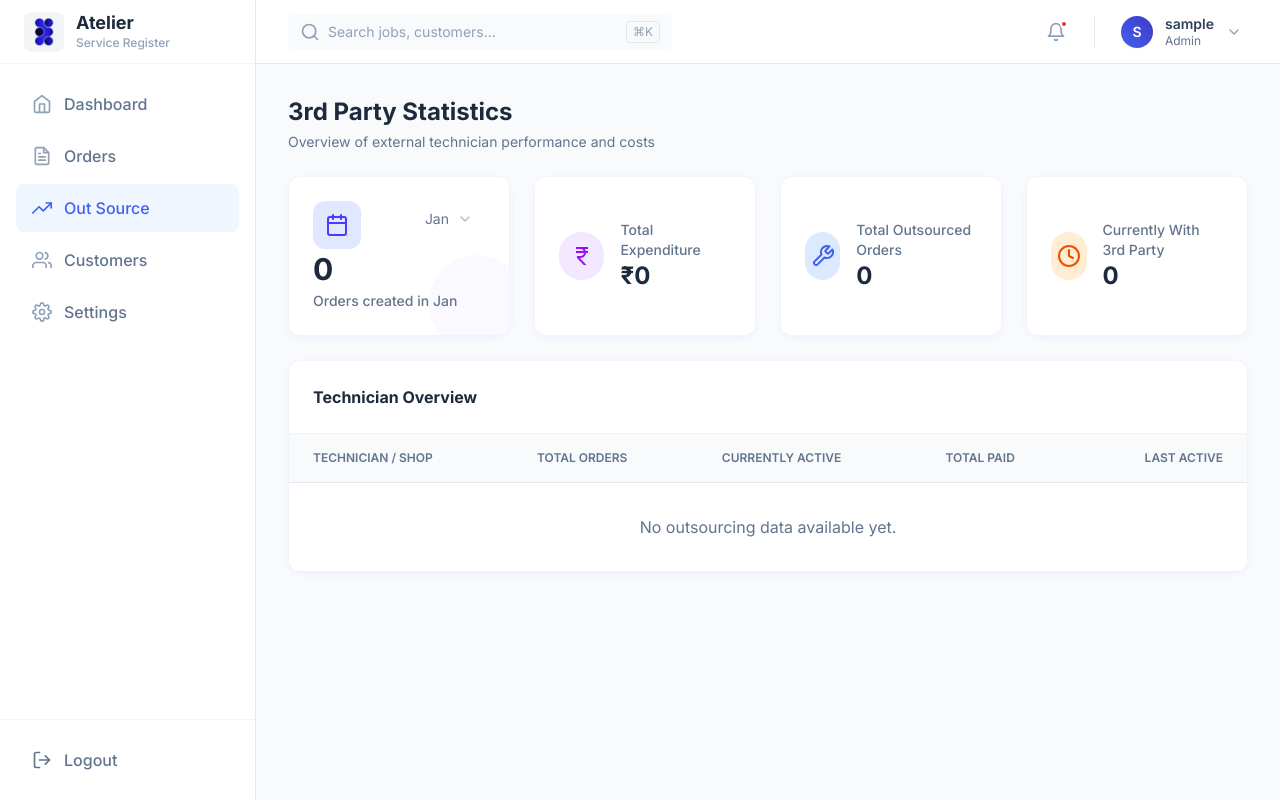
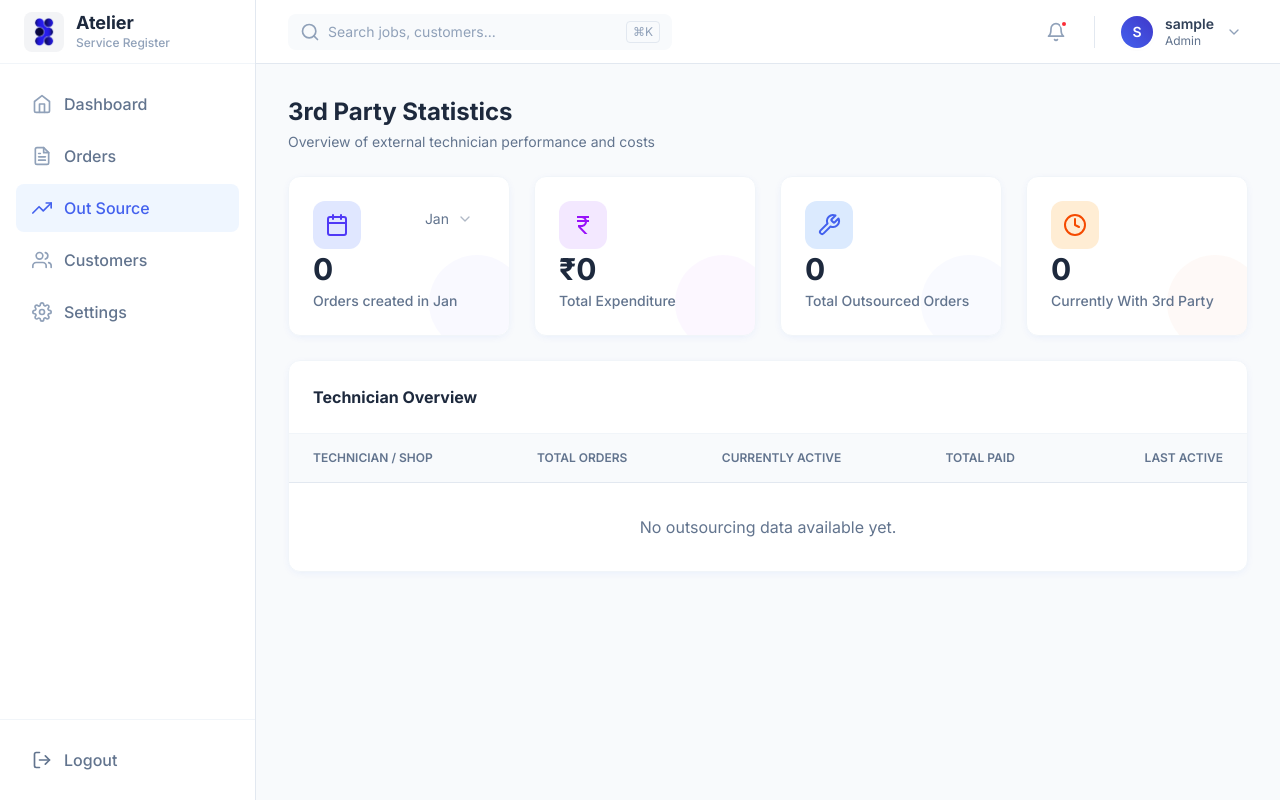
Before and after one commit to Atelier-Creation/Atelier-Service-Register, a React (Vite) app: page /3rd-party-stats in a window 1280 px wide. Built offline with nearby package versions, Linux system fonts and the light colour scheme; sample sign-in values are in the browser's storage.

Commit message:
stat card design fixed

```diff
--- /dev/null
+++ b/src/components/ui/StatCard.jsx
@@ -0,0 +1,33 @@
+import { FiArrowRight } from 'react-icons/fi';
+
+const StatCard = ({
+    value,
+    label,
+    icon: Icon,
+    color = "bg-blue-100 text-blue-600",
+    decorationColor = "text-blue-600",
+    onClick,
+    className = ""
+}) => {
+    return (
+        <div className={`card p-6 flex flex-col justify-between h-40 relative overflow-hidden group ${className}`}>
+            <div className="flex justify-between items-start z-10">
+                <div className={`p-3 rounded-xl ${color}`}>
+                    <Icon className="w-6 h-6" />
+                </div>
+                {onClick && (
+                    <button onClick={onClick} className="text-slate-300 hover:text-slate-500 transition-colors">
+                        <FiArrowRight className="w-5 h-5" />
+                    </button>
+                )}
+            </div>
+            <div className="z-10">
+                <h3 className="text-3xl font-bold text-slate-800 mb-1">{value}</h3>
+                <p className="text-slate-500 text-sm font-medium">{label}</p>
+            </div>
+            <div className={`absolute -right-4 -bottom-4 w-24 h-24 bg-current opacity-[0.03] rounded-full group-hover:scale-150 transition-transform duration-500 pointer-events-none ${decorationColor}`}></div>
+        </div>
+    );
+};
+
+export default StatCard;
--- a/src/pages/Dashboard.jsx
+++ b/src/pages/Dashboard.jsx
@@ -7,6 +7,7 @@ import {
     PieChart, Pie, Cell, Legend
 } from 'recharts';
 import Select from '../components/ui/Select';
+import StatCard from '../components/ui/StatCard';
 
 import { useState } from 'react';
 
@@ -67,6 +68,7 @@ const Dashboard = () => {
             label: 'Number of orders',
             icon: FiFileText,
             color: 'bg-blue-100 text-blue-600',
+            decorationColor: 'text-blue-600',
         },
         {
             title: 'Active Customers',
@@ -74,6 +76,7 @@ const Dashboard = () => {
             label: 'Registered customers',
             icon: FiUsers,
             color: 'bg-indigo-100 text-indigo-600',
+            decorationColor: 'text-indigo-600',
         },
         {
             title: 'Ready to Deliver',
@@ -81,6 +84,7 @@ const Dashboard = () => {
             label: 'Available for pickup',
             icon: FiBox,
             color: 'bg-emerald-100 text-emerald-600',
+            decorationColor: 'text-emerald-600',
         },
         {
             title: 'Total Revenue',
@@ -88,6 +92,7 @@ const Dashboard = () => {
             label: 'Revenue generated',
             icon: FiDollarSign,
             color: 'bg-amber-100 text-amber-600',
+            decorationColor: 'text-amber-600',
         },
     ];
 
@@ -117,21 +122,10 @@ const Dashboard = () => {
                 {statCards
                     .filter(stat => user?.role === 'admin' || !['Total Revenue'].includes(stat.title))
                     .map((stat, index) => (
-                        <div key={index} className="card p-6 flex flex-col justify-between h-40 relative overflow-hidden group">
-                            <div className="flex justify-between items-start">
-                                <div className={`p-3 rounded-xl ${stat.color}`}>
-                                    <stat.icon className="w-6 h-6" />
-                                </div>
-                                <button className="text-slate-300 hover:text-slate-500 transition-colors">
-                                    <FiArrowRight className="w-5 h-5" />
-                                </button>
-                            </div>
-                            <div>
-                                <h3 className="text-3xl font-bold text-slate-800 mb-1">{stat.value}</h3>
-                                <p className="text-slate-500 text-sm font-medium">{stat.label}</p>
-                            </div>
-                            <div className="absolute -right-4 -bottom-4 w-24 h-24 bg-current opacity-[0.03] rounded-full group-hover:scale-150 transition-transform duration-500 text-blue-600"></div>
-                        </div>
+                        <StatCard
+                            key={index}
+                            {...stat}
+                        />
                     ))}
 
                 {/* Monthly Jobs Card (For Technicians) */}
--- a/src/pages/OutsourceStats.jsx
+++ b/src/pages/OutsourceStats.jsx
@@ -3,6 +3,7 @@ import { useJobs } from '../context/JobContext';
 import { FiTrendingUp, FiTool, FiClock, FiExternalLink, FiCalendar } from 'react-icons/fi';
 import { MdOutlineCurrencyRupee } from 'react-icons/md';
 import Select from '../components/ui/Select';
+import StatCard from '../components/ui/StatCard';
 
 const OutsourceStats = () => {
     const { jobs } = useJobs();
@@ -96,37 +97,32 @@ const OutsourceStats = () => {
                 </div>
 
                 {/* Total Expenditure */}
-                <div className="card p-6 flex items-center gap-4">
-                    <div className="w-12 h-12 rounded-full bg-purple-100 flex items-center justify-center text-purple-600">
-                        <MdOutlineCurrencyRupee className="w-6 h-6" />
-                    </div>
-                    <div>
-                        <p className="text-slate-500 text-sm font-medium">Total Expenditure</p>
-                        <h3 className="text-2xl font-bold text-slate-800">₹{totalSpent.toLocaleString()}</h3>
-                    </div>
-                </div>
+                {/* Total Expenditure */}
+                <StatCard
+                    value={`₹${totalSpent.toLocaleString()}`}
+                    label="Total Expenditure"
+                    icon={MdOutlineCurrencyRupee}
+                    color="bg-purple-100 text-purple-600"
+                    decorationColor="text-purple-600"
+                />
 
                 {/* Total Outsourced */}
-                <div className="card p-6 flex items-center gap-4">
-                    <div className="w-12 h-12 rounded-full bg-blue-100 flex items-center justify-center text-[#4361ee]">
-                        <FiTool className="w-6 h-6" />
-                    </div>
-                    <div>
-                        <p className="text-slate-500 text-sm font-medium">Total Outsourced Orders</p>
-                        <h3 className="text-2xl font-bold text-slate-800">{totalOutsourcedCount}</h3>
-                    </div>
-                </div>
+                <StatCard
+                    value={totalOutsourcedCount}
+                    label="Total Outsourced Orders"
+                    icon={FiTool}
+                    color="bg-blue-100 text-[#4361ee]"
+                    decorationColor="text-[#4361ee]"
+                />
 
                 {/* Currently Active */}
-                <div className="card p-6 flex items-center gap-4">
-                    <div className="w-12 h-12 rounded-full bg-orange-100 flex items-center justify-center text-orange-600">
-                        <FiClock className="w-6 h-6" />
-                    </div>
-                    <div>
-                        <p className="text-slate-500 text-sm font-medium">Currently With 3rd Party</p>
-                        <h3 className="text-2xl font-bold text-slate-800">{currentActiveOutsourced}</h3>
-                    </div>
-                </div>
+                <StatCard
+                    value={currentActiveOutsourced}
+                    label="Currently With 3rd Party"
+                    icon={FiClock}
+                    color="bg-orange-100 text-orange-600"
+                    decorationColor="text-orange-600"
+                />
             </div>
 
             {/* Technician Leaderboard */}
```
